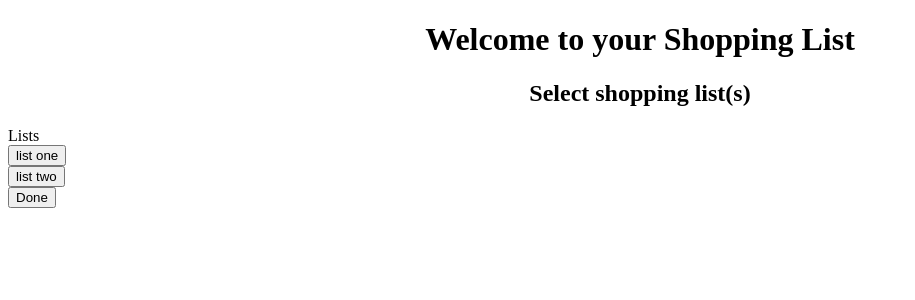
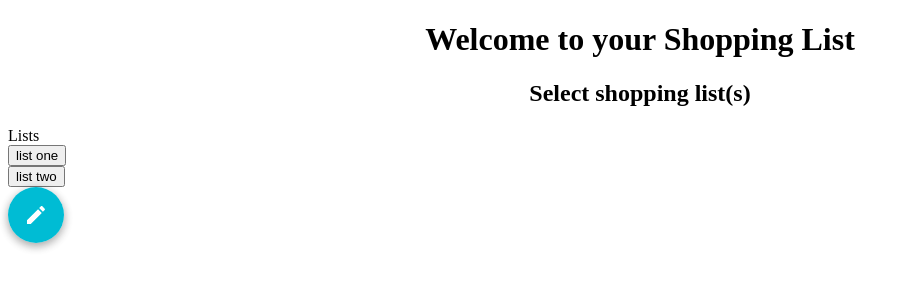
Before and after one commit to GregatGit/shoppingListV3, a React app: page / in a window 1280 px wide. Shown: the top 300 px of the page, without its empty margins (0-915 px from the left). Built offline with nearby package versions, Linux system fonts and the light colour scheme; what react-tap-event-plugin would draw is missing.

Commit message:
removed old button

```diff
--- a/src/components/App.js
+++ b/src/components/App.js
@@ -3,6 +3,7 @@ import Heading1 from '../components/Heading1/Heading1'
 import Lists from './Lists/Lists'
 import items from '../data/items.json'
 import FinalList from './FinalList/FinalList'
+import FloatingActionButton from './Button/FloatingActionButton'
 
 const listNames = items.map(list => list.list)
 
@@ -38,7 +39,7 @@ class App extends React.Component {
               addList={this.addList}
               lists={listNames}
             />
-            <button onClick={this.toggleListIsReady}>Done</button>
+            <FloatingActionButton label='DONE' function={this.toggleListIsReady} />
           </div>
         ) : (<FinalList lists={this.state.lists} />)}
       </div>
--- /dev/null
+++ b/src/components/Button/FloatingActionButton.js
@@ -0,0 +1,15 @@
+import React from 'react'
+import FloatingActionButton from 'material-ui/FloatingActionButton'
+import ContentAdd from 'material-ui/svg-icons/content/create'
+
+const style = {
+  marginRight: 20
+}
+
+const myFloatingActionButton = (props) => (
+  <FloatingActionButton style={style} onClick={props.function} >
+    <ContentAdd />
+  </FloatingActionButton>
+)
+
+export default myFloatingActionButton
--- a/src/components/FinalList/FinalList.js
+++ b/src/components/FinalList/FinalList.js
@@ -1,5 +1,5 @@
 import React from 'react'
-import items from '../../data/items.json'
+// import items from '../../data/items.json'
 
 class FinalList extends React.Component {
   constructor (props) {
--- a/src/index.js
+++ b/src/index.js
@@ -5,7 +5,7 @@ import MuiThemeProvider from 'material-ui/styles/MuiThemeProvider'
 import injectTapEventPlugin from 'react-tap-event-plugin'
 injectTapEventPlugin()
 
-const Index = ()=> (
+const Index = () => (
   <MuiThemeProvider>
     <App />
   </MuiThemeProvider>
```
